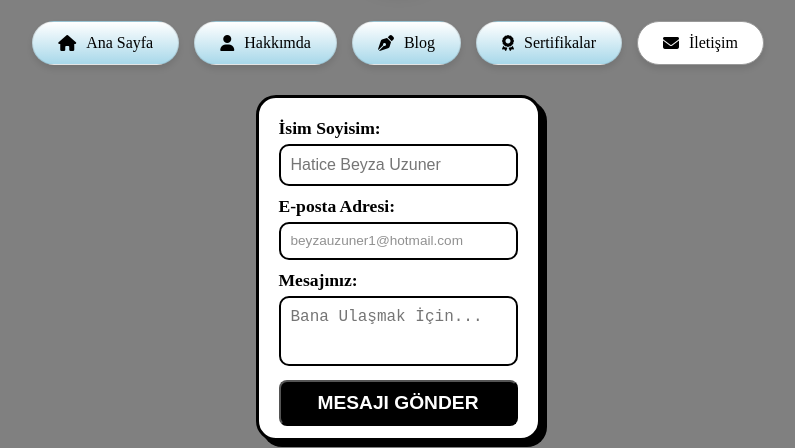
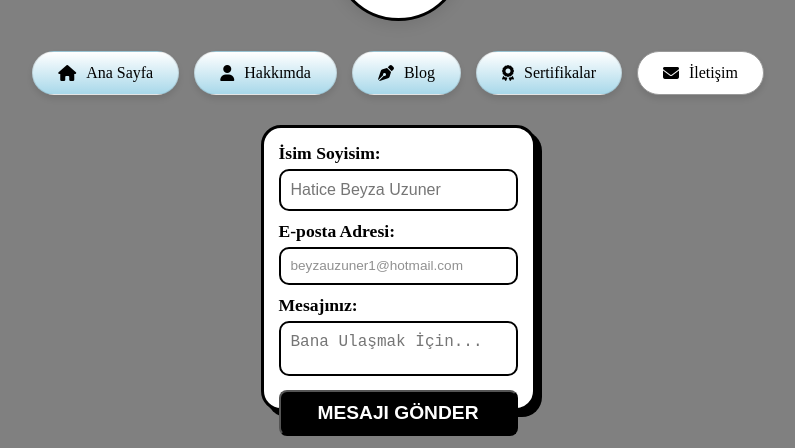
Before and after one commit to beyzauzuner/web, a plain HTML site: page iletisim.html in a window 1280 px wide. Shown: the part 265-713 px from the top of the page, without its empty margins (242-1037 px from the left). Drawn offline with Linux system fonts and the light colour scheme.

Commit message:
modified:   style.css

```diff
--- a/style.css
+++ b/style.css
@@ -126,10 +126,10 @@
     background-color: #f9f9f9;
 }
 .contact-container {
-    max-width: 350px;
-    height: 300px;   /* boyu buradan kısalır */
+    max-width: 280px;
+    height: 250px;   /* boyu buradan kısalır */
     background: #fff;
-    padding: 20px;
+    padding: 15px;
     border: 3px solid #000;
     border-radius: 20px;
     box-shadow: 6px 6px 0px #000;
@@ -158,7 +158,7 @@
 }
 
 .form-textarea {
-    height: 70px;
+    height: 55px;
     resize: none;
 }
 
```
